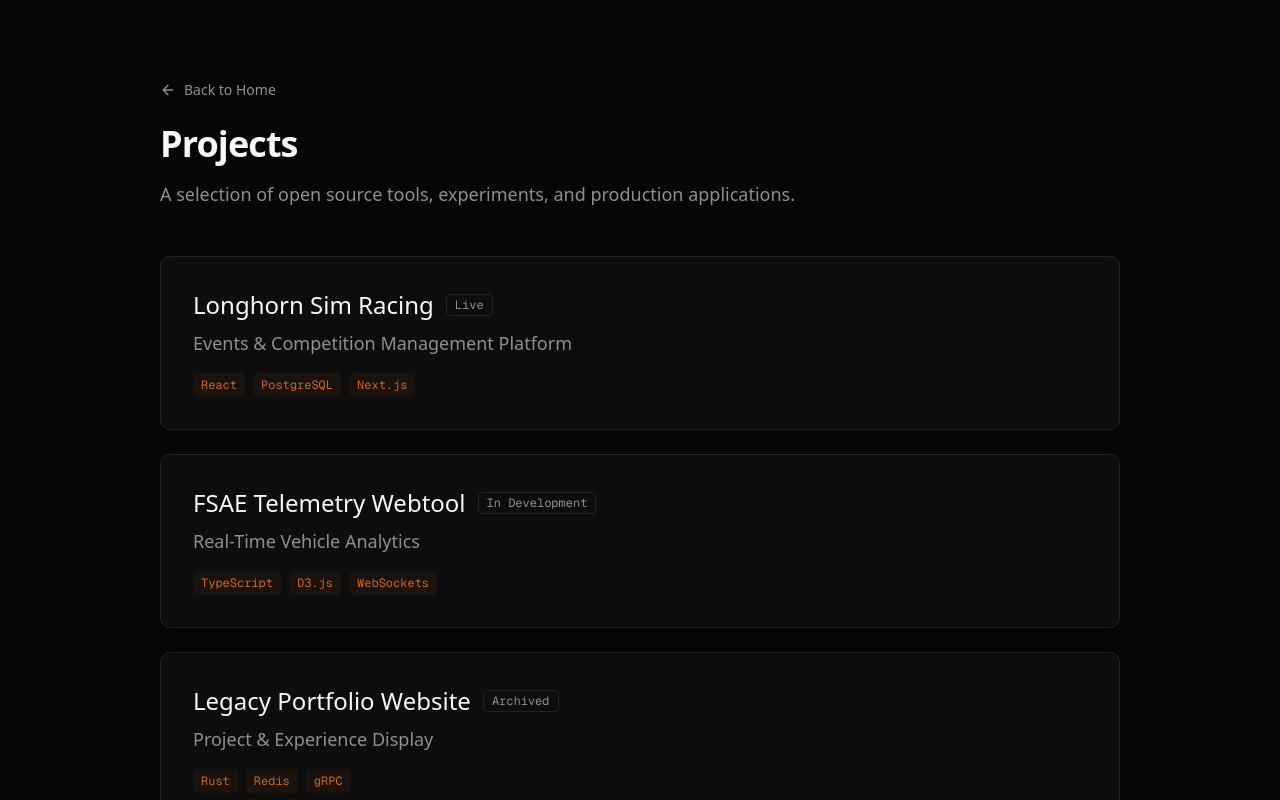
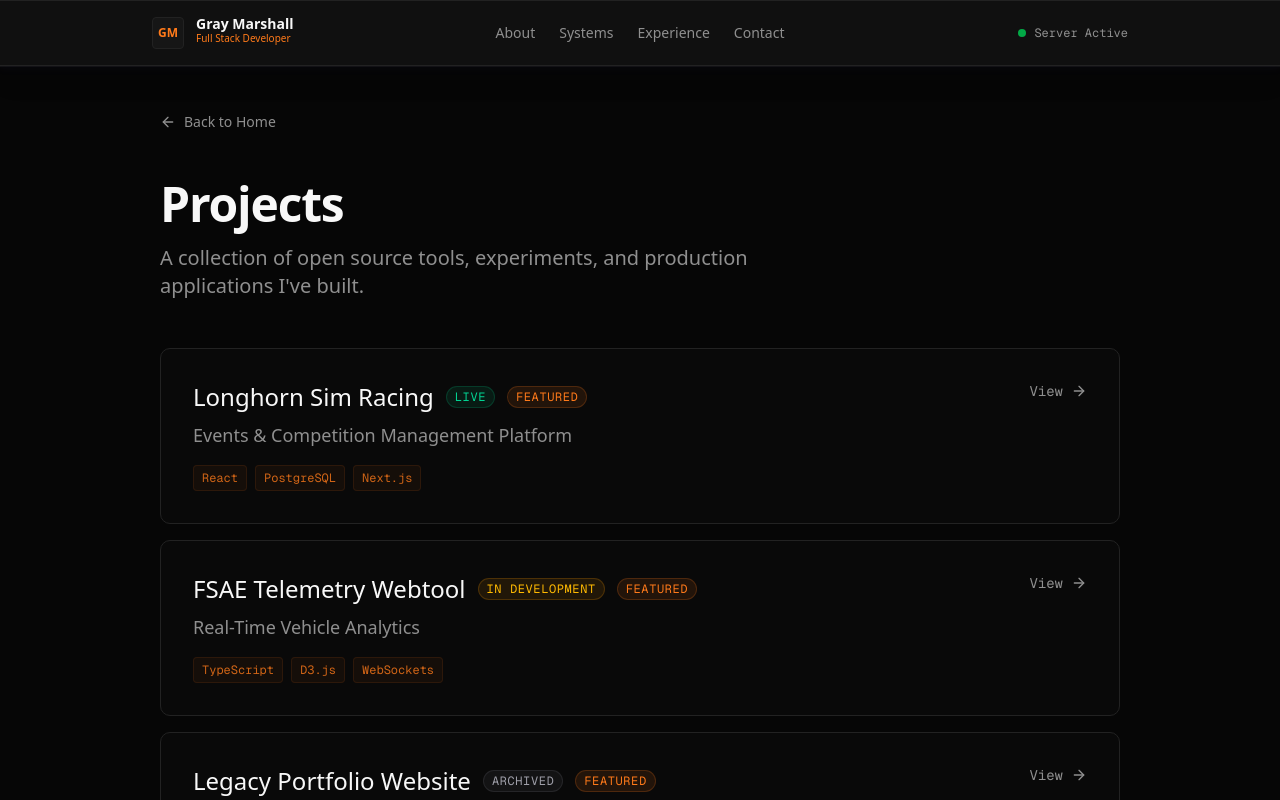
Before and after one commit to GrayM8/dev-site, a Next.js app: page /projects in a window 1280 px wide. Shown: the top 800 px of the page. Built offline with nearby package versions, Linux system fonts and the light colour scheme.

Commit message:
Overhauled project pages

```diff
--- a/src/app/projects/[slug]/ProjectClient.tsx
+++ b/src/app/projects/[slug]/ProjectClient.tsx
@@ -2,147 +2,276 @@
 
 import React from "react";
 import { Container } from "@/components/layout/Container";
-import { Section } from "@/components/layout/Section";
+import { Footer } from "@/components/sections/Footer";
+import { Project, projects } from "@/content/projects";
+import { SystemCard } from "@/components/sections/Systems";
+import Link from "next/link";
+import { ArrowLeft, ArrowRight, Github, ExternalLink } from "lucide-react";
+import { motion, useScroll } from "framer-motion";
 import { TerminalHero } from "@/components/terminal/TerminalHero";
-import { Footer } from "@/components/sections/Footer";
-import { SystemCard } from "@/components/sections/Systems";
-import { Project } from "@/content/projects";
-import Link from "next/link";
-import { ArrowLeft, Github, Globe } from "lucide-react";
-import { useScroll } from "framer-motion";
+
+function StatusBadge({ status }: { status: Project["status"] }) {
+  const colors = {
+    Live: "bg-emerald-500/10 text-emerald-400 border-emerald-500/20",
+    "In Development": "bg-amber-500/10 text-amber-400 border-amber-500/20",
+    Archived: "bg-zinc-500/10 text-zinc-400 border-zinc-500/20",
+  };
+
+  return (
+    <span
+      className={`px-3 py-1 text-xs font-mono uppercase tracking-wider rounded-full border ${colors[status]}`}
+    >
+      {status}
+    </span>
+  );
+}
+
+function RelatedProjectCard({ project }: { project: Project }) {
+  return (
+    <Link
+      href={`/projects/${project.slug}`}
+      className="group block p-6 rounded-lg bg-card/50 border border-border hover:border-accent/50 transition-all duration-300"
+    >
+      <div className="flex items-start justify-between gap-4">
+        <div className="flex-1 min-w-0">
+          <h4 className="text-lg font-medium text-foreground group-hover:text-accent transition-colors truncate">
+            {project.title}
+          </h4>
+          <p className="text-sm text-muted-foreground mt-1 line-clamp-2">
+            {project.tagline}
+          </p>
+        </div>
+        <ArrowRight className="w-4 h-4 text-muted-foreground group-hover:text-accent group-hover:translate-x-1 transition-all shrink-0 mt-1" />
+      </div>
+    </Link>
+  );
+}
 
 export function ProjectClient({ project }: { project: Project }) {
   const { scrollY } = useScroll();
 
+  // Get related projects (other projects, excluding current)
+  const relatedProjects = projects
+    .filter((p) => p.slug !== project.slug)
+    .slice(0, 2);
+
   return (
-    <main className="min-h-screen bg-background text-foreground">
-      {/* Header Layer */}
+    <main className="min-h-screen bg-background text-foreground overflow-x-hidden">
+      {/* Fixed Header */}
       <div className="fixed top-0 left-0 right-0 z-50 pointer-events-none">
         <div className="pointer-events-auto">
           <TerminalHero scrollY={scrollY} alwaysHeader={true} />
         </div>
       </div>
 
-      <Container className="pt-32 pb-12 md:pb-20">
+      {/* Content */}
+      <div className="relative z-10">
+        <Container className="pt-28 pb-16">
+          {/* Back Link */}
+          <motion.div
+            initial={{ opacity: 0, x: -20 }}
+            animate={{ opacity: 1, x: 0 }}
+            transition={{ duration: 0.4 }}
+          >
             <Link
-          href="/"
-          className="inline-flex items-center text-sm text-muted-foreground hover:text-accent transition-colors mb-8 group"
+              href="/projects"
+              className="inline-flex items-center text-sm text-muted-foreground hover:text-accent transition-colors mb-12 group"
             >
               <ArrowLeft className="mr-2 w-4 h-4 transition-transform group-hover:-translate-x-1" />
-          Back to Home
+              All Projects
             </Link>
+          </motion.div>
 
-        <Section className="py-0 md:py-0 space-y-12">
-          {/* Header with Title and Angled Screen */}
-          <header className="border-b border-border pb-12">
-            <div className="flex flex-col md:flex-row items-center md:items-start justify-between gap-12">
-              <div className="flex-1 space-y-6">
-                <div>
-                  <h1 className="text-4xl md:text-6xl font-bold tracking-tight mb-4">
+          {/* Hero Section */}
+          <motion.header
+            className="mb-16"
+            initial={{ opacity: 0, y: 20 }}
+            animate={{ opacity: 1, y: 0 }}
+            transition={{ duration: 0.5, delay: 0.1 }}
+          >
+            <div className="flex flex-col lg:flex-row lg:items-center lg:justify-between gap-8 lg:gap-12">
+              {/* Left - Title & Info */}
+              <div className="flex-1">
+                <div className="flex flex-wrap items-center gap-3 mb-4">
+                  <StatusBadge status={project.status} />
+                </div>
+
+                <h1 className="text-4xl md:text-5xl lg:text-6xl font-bold tracking-tight mb-4">
                   {project.title}
                 </h1>
-                  <p className="text-xl text-muted-foreground max-w-2xl">
+
+                <p className="text-xl md:text-2xl text-muted-foreground max-w-2xl">
                   {project.tagline}
                 </p>
-                </div>
 
-                <div className="flex gap-3">
+                {/* Action Buttons */}
+                {(project.repo || project.link) && (
+                  <div className="flex flex-wrap gap-3 mt-8">
+                    {project.link && (
+                      <a
+                        href={project.link}
+                        target="_blank"
+                        rel="noopener noreferrer"
+                        className="inline-flex items-center px-5 py-2.5 rounded-lg bg-accent text-accent-foreground font-medium hover:bg-accent/90 transition-colors"
+                      >
+                        <ExternalLink className="w-4 h-4 mr-2" />
+                        View Live
+                      </a>
+                    )}
                     {project.repo && (
                       <a
                         href={project.repo}
                         target="_blank"
                         rel="noopener noreferrer"
-                      className="flex items-center px-4 py-2 rounded-md bg-card border border-border hover:border-accent hover:text-accent transition-colors text-sm font-medium"
+                        className="inline-flex items-center px-5 py-2.5 rounded-lg bg-card border border-border text-foreground font-medium hover:border-accent/50 hover:text-accent transition-colors"
                       >
                         <Github className="w-4 h-4 mr-2" />
-                      Code
+                        Source Code
                       </a>
                     )}
+                  </div>
+                )}
+              </div>
+
+              {/* Right - Screen Tile */}
+              <SystemCard
+                title={project.title}
+                isEven={false}
+                className="w-full lg:w-[420px] aspect-video shrink-0"
+              />
+            </div>
+          </motion.header>
+
+          {/* Main Content Grid */}
+          <div className="grid grid-cols-1 lg:grid-cols-3 gap-12 lg:gap-16">
+            {/* Left Column - Description */}
+            <motion.div
+              className="lg:col-span-2 space-y-8"
+              initial={{ opacity: 0, y: 20 }}
+              animate={{ opacity: 1, y: 0 }}
+              transition={{ duration: 0.5, delay: 0.2 }}
+            >
+              <section>
+                <h2 className="text-sm font-mono uppercase tracking-widest text-muted-foreground mb-6">
+                  Overview
+                </h2>
+                <div className="space-y-4">
+                  {project.description.map((paragraph, i) => (
+                    <p
+                      key={i}
+                      className="text-lg text-foreground/80 leading-relaxed"
+                    >
+                      {paragraph}
+                    </p>
+                  ))}
+                </div>
+              </section>
+
+              {/* Placeholder for future content */}
+              <section className="p-6 rounded-lg bg-card/30 border border-border/50 relative overflow-hidden">
+                <div className="absolute top-0 left-0 w-1 h-full bg-accent/50" />
+                <p className="text-sm text-muted-foreground italic pl-4">
+                  Detailed technical documentation, architecture diagrams, and
+                  implementation notes for this project are being prepared.
+                </p>
+              </section>
+            </motion.div>
+
+            {/* Right Column - Metadata */}
+            <motion.aside
+              className="space-y-6"
+              initial={{ opacity: 0, y: 20 }}
+              animate={{ opacity: 1, y: 0 }}
+              transition={{ duration: 0.5, delay: 0.3 }}
+            >
+              {/* Tech Stack */}
+              <div className="p-6 rounded-lg bg-card/50 border border-border">
+                <h3 className="text-sm font-mono uppercase tracking-widest text-muted-foreground mb-4">
+                  Tech Stack
+                </h3>
+                <div className="flex flex-wrap gap-2">
+                  {project.tech.map((tech) => (
+                    <span
+                      key={tech}
+                      className="px-3 py-1.5 text-sm font-mono bg-accent/5 text-accent border border-accent/20 rounded-md"
+                    >
+                      {tech}
+                    </span>
+                  ))}
+                </div>
+              </div>
+
+              {/* Quick Links */}
+              <div className="p-6 rounded-lg bg-card/50 border border-border">
+                <h3 className="text-sm font-mono uppercase tracking-widest text-muted-foreground mb-4">
+                  Links
+                </h3>
+                <div className="space-y-3">
                   {project.link && (
                     <a
                       href={project.link}
                       target="_blank"
                       rel="noopener noreferrer"
-                      className="flex items-center px-4 py-2 rounded-md bg-foreground text-background hover:bg-accent hover:text-accent-foreground transition-colors text-sm font-medium"
+                      className="flex items-center text-sm text-foreground hover:text-accent transition-colors group"
                     >
-                      <Globe className="w-4 h-4 mr-2" />
-                      Live Demo
+                      <ExternalLink className="w-4 h-4 mr-3 text-muted-foreground group-hover:text-accent" />
+                      Live Application
                     </a>
                   )}
+                  {project.repo && (
+                    <a
+                      href={project.repo}
+                      target="_blank"
+                      rel="noopener noreferrer"
+                      className="flex items-center text-sm text-foreground hover:text-accent transition-colors group"
+                    >
+                      <Github className="w-4 h-4 mr-3 text-muted-foreground group-hover:text-accent" />
+                      GitHub Repository
+                    </a>
+                  )}
+                  {!project.link && !project.repo && (
+                    <p className="text-sm text-muted-foreground italic">
+                      No external links available
+                    </p>
+                  )}
+                </div>
+              </div>
+            </motion.aside>
           </div>
 
-                <div className="flex flex-wrap gap-4 pt-4">
-                  <div className="flex items-center gap-2 text-sm text-muted-foreground">
-                    <span className="font-mono text-xs uppercase tracking-wider">Status:</span>
-                    <span className="px-2 py-0.5 rounded-full bg-muted text-foreground text-xs font-medium">
-                      {project.status}
-                    </span>
+          {/* Related Projects */}
+          {relatedProjects.length > 0 && (
+            <motion.section
+              className="mt-24 pt-12 border-t border-border"
+              initial={{ opacity: 0, y: 20 }}
+              animate={{ opacity: 1, y: 0 }}
+              transition={{ duration: 0.5, delay: 0.4 }}
+            >
+              <div className="flex items-center justify-between mb-8">
+                <h2 className="text-sm font-mono uppercase tracking-widest text-muted-foreground">
+                  Other Projects
+                </h2>
+                <Link
+                  href="/projects"
+                  className="text-sm text-muted-foreground hover:text-accent transition-colors"
+                >
+                  View all
+                </Link>
               </div>
-                  <div className="w-px h-4 bg-border self-center hidden md:block" />
-                  <div className="flex items-center gap-2 text-sm text-muted-foreground">
-                    <span className="font-mono text-xs uppercase tracking-wider">Tech:</span>
-                    <div className="flex gap-2">
-                      {project.tech.map(t => (
-                        <span key={t} className="text-foreground">{t}</span>
+              <div className="grid grid-cols-1 md:grid-cols-2 gap-4">
+                {relatedProjects.map((relatedProject) => (
+                  <RelatedProjectCard
+                    key={relatedProject.slug}
+                    project={relatedProject}
+                  />
                 ))}
               </div>
+            </motion.section>
+          )}
+        </Container>
+
+        <Footer />
       </div>
-                </div>
-              </div>
-
-              {/* Angled Tile (Facing Left - corresponds to isEven=true logic) */}
-              <div className="w-full md:w-1/2 max-w-md">
-                <SystemCard title={project.title} isEven={true} />
-              </div>
-            </div>
-          </header>
-
-          {/* Content */}
-          <div className="grid grid-cols-1 md:grid-cols-[2fr_1fr] gap-12 pb-24">
-            <div className="prose prose-invert prose-lg max-w-none">
-              <h3 className="text-2xl font-semibold mb-4 text-foreground">Overview</h3>
-              <div className="space-y-4">
-                {project.description.map((p, i) => (
-                  <p key={i} className="text-muted-foreground leading-relaxed">
-                    {p}
-                  </p>
-                ))}
-              </div>
-
-              <div className="my-12 p-8 bg-muted/20 rounded-lg border border-white/5 relative overflow-hidden group">
-                <div className="absolute top-0 left-0 w-1 h-full bg-accent opacity-50" />
-                <p className="text-sm font-mono text-muted-foreground/80 italic relative z-10">
-                  Detailed technical case study, system architecture diagrams, and
-                  performance benchmarks for {project.title} are currently being
-                  compiled for the next iteration of this portfolio.
-                </p>
-              </div>
-            </div>
-
-            {/* Sidebar / Metadata */}
-            <div className="space-y-8">
-              <div className="p-6 rounded-lg bg-card border border-border">
-                <h4 className="text-sm font-mono uppercase text-muted-foreground mb-4 tracking-widest">Core Capabilities</h4>
-                <ul className="space-y-3 text-sm">
-                  <li className="flex items-start">
-                    <span className="text-accent mr-2 mt-1 shrink-0">➜</span>
-                    <span>High-performance system architecture</span>
-                  </li>
-                  <li className="flex items-start">
-                    <span className="text-accent mr-2 mt-1 shrink-0">➜</span>
-                    <span>Scalable data pipelines and state management</span>
-                  </li>
-                  <li className="flex items-start">
-                    <span className="text-accent mr-2 mt-1 shrink-0">➜</span>
-                    <span>End-to-end integration and testing</span>
-                  </li>
-                </ul>
-              </div>
-            </div>
-          </div>
-        </Section>
-      </Container>
-      <Footer />
     </main>
   );
 }
--- a/src/app/projects/page.tsx
+++ b/src/app/projects/page.tsx
@@ -1,73 +1,141 @@
+"use client";
+
 import React from "react";
 import { Container } from "@/components/layout/Container";
-import { Section } from "@/components/layout/Section";
-import { projects } from "@/content/projects";
+import { projects, Project } from "@/content/projects";
+import { Footer } from "@/components/sections/Footer";
 import Link from "next/link";
-import { ArrowLeft } from "lucide-react";
+import { ArrowLeft, ArrowRight } from "lucide-react";
+import { motion, useScroll } from "framer-motion";
+import { TerminalHero } from "@/components/terminal/TerminalHero";
 
-export const metadata = {
-  title: "Projects | Dev Portfolio",
-  description: "A collection of my work.",
+function StatusBadge({ status }: { status: Project["status"] }) {
+  const colors = {
+    Live: "bg-emerald-500/10 text-emerald-400 border-emerald-500/20",
+    "In Development": "bg-amber-500/10 text-amber-400 border-amber-500/20",
+    Archived: "bg-zinc-500/10 text-zinc-400 border-zinc-500/20",
   };
 
-export default function ProjectsPage() {
   return (
-    <main className="min-h-screen bg-background text-foreground py-12 md:py-20">
-      <Container>
-        <div className="mb-12">
+    <span
+      className={`px-2 py-0.5 text-xs font-mono uppercase tracking-wider rounded-full border ${colors[status]}`}
+    >
+      {status}
+    </span>
+  );
+}
+
+function ProjectCard({
+  project,
+  index,
+}: {
+  project: Project;
+  index: number;
+}) {
+  return (
+    <motion.div
+      initial={{ opacity: 0, y: 20 }}
+      animate={{ opacity: 1, y: 0 }}
+      transition={{ duration: 0.4, delay: index * 0.1 }}
+    >
       <Link
-            href="/"
-            className="inline-flex items-center text-sm text-muted-foreground hover:text-accent transition-colors mb-6 group"
-          >
-            <ArrowLeft className="mr-2 w-4 h-4 transition-transform group-hover:-translate-x-1" />
-            Back to Home
-          </Link>
-          <h1 className="text-4xl font-bold tracking-tight">Projects</h1>
-          <p className="text-muted-foreground mt-4 text-lg">
-            A selection of open source tools, experiments, and production applications.
-          </p>
-        </div>
-
-        <Section className="py-0 md:py-0">
-          <div className="grid grid-cols-1 gap-6">
-            {projects.map((project, index) => (
-              <Link
-                key={project.slug}
         href={`/projects/${project.slug}`}
-                className="group block p-6 md:p-8 rounded-lg bg-card border border-border hover:border-accent/50 transition-all duration-300 animate-in fade-in slide-in-from-bottom-4 fill-mode-backwards"
-                style={{ animationDelay: `${index * 100}ms` }}
+        className="group block p-6 md:p-8 rounded-lg bg-card/50 border border-border hover:border-accent/50 transition-all duration-300"
       >
         <div className="flex flex-col md:flex-row md:items-start md:justify-between gap-4">
           <div className="flex-1">
-                    <div className="flex items-center gap-3 mb-2">
-                      <h2 className="text-2xl font-medium group-hover:text-accent transition-colors">
+            <div className="flex flex-wrap items-center gap-3 mb-2">
+              <h2 className="text-xl md:text-2xl font-medium text-foreground group-hover:text-accent transition-colors">
                 {project.title}
               </h2>
-                      <span className="text-xs font-mono px-2 py-0.5 rounded border border-border text-muted-foreground">
-                        {project.status}
+              <StatusBadge status={project.status} />
+              {project.featured && (
+                <span className="px-2 py-0.5 text-xs font-mono uppercase tracking-wider rounded-full border bg-accent/10 text-accent border-accent/20">
+                  Featured
                 </span>
+              )}
             </div>
             <p className="text-lg text-muted-foreground mb-4 max-w-2xl">
               {project.tagline}
             </p>
-                    <div className="flex flex-wrap gap-2 mt-4">
+            <div className="flex flex-wrap gap-2">
               {project.tech.map((t) => (
-                        <span key={t} className="text-xs font-mono text-accent/80 bg-accent/5 px-2 py-1 rounded">
+                <span
+                  key={t}
+                  className="text-xs font-mono text-accent/80 bg-accent/5 px-2 py-1 rounded border border-accent/10"
+                >
                   {t}
                 </span>
               ))}
             </div>
           </div>
 
-                  <div className="md:text-right text-sm text-muted-foreground font-mono mt-4 md:mt-0 opacity-0 group-hover:opacity-100 transition-opacity">
-                    View Project ➜
+          <div className="flex items-center text-sm text-muted-foreground font-mono md:mt-0 group-hover:text-accent transition-colors">
+            <span className="hidden md:inline mr-2">View</span>
+            <ArrowRight className="w-4 h-4 group-hover:translate-x-1 transition-transform" />
           </div>
         </div>
       </Link>
+    </motion.div>
+  );
+}
+
+export default function ProjectsPage() {
+  const { scrollY } = useScroll();
+
+  return (
+    <main className="min-h-screen bg-background text-foreground overflow-x-hidden">
+      {/* Fixed Header */}
+      <div className="fixed top-0 left-0 right-0 z-50 pointer-events-none">
+        <div className="pointer-events-auto">
+          <TerminalHero scrollY={scrollY} alwaysHeader={true} />
+        </div>
+      </div>
+
+      {/* Content */}
+      <div className="relative z-10">
+        <Container className="pt-28 pb-16">
+          {/* Back Link */}
+          <motion.div
+            initial={{ opacity: 0, x: -20 }}
+            animate={{ opacity: 1, x: 0 }}
+            transition={{ duration: 0.4 }}
+          >
+            <Link
+              href="/"
+              className="inline-flex items-center text-sm text-muted-foreground hover:text-accent transition-colors mb-12 group"
+            >
+              <ArrowLeft className="mr-2 w-4 h-4 transition-transform group-hover:-translate-x-1" />
+              Back to Home
+            </Link>
+          </motion.div>
+
+          {/* Header */}
+          <motion.header
+            className="mb-12"
+            initial={{ opacity: 0, y: 20 }}
+            animate={{ opacity: 1, y: 0 }}
+            transition={{ duration: 0.5, delay: 0.1 }}
+          >
+            <h1 className="text-4xl md:text-5xl font-bold tracking-tight mb-4">
+              Projects
+            </h1>
+            <p className="text-xl text-muted-foreground max-w-2xl">
+              A collection of open source tools, experiments, and production
+              applications I&apos;ve built.
+            </p>
+          </motion.header>
+
+          {/* Projects Grid */}
+          <div className="space-y-4">
+            {projects.map((project, index) => (
+              <ProjectCard key={project.slug} project={project} index={index} />
             ))}
           </div>
-        </Section>
         </Container>
+
+        <Footer />
+      </div>
     </main>
   );
 }
--- a/src/content/projects.ts
+++ b/src/content/projects.ts
@@ -5,6 +5,7 @@ export interface Project {
   description: string[];
   tech: string[];
   status: "Live" | "In Development" | "Archived";
+  featured?: boolean;
   repo?: string;
   link?: string;
 }
@@ -20,7 +21,8 @@ export const projects: Project[] = [
       "Reduced administrative workload by 80%."
     ],
     tech: ["React", "PostgreSQL", "Next.js"],
-    status: "Live"
+    status: "Live",
+    featured: true
   },
   {
     title: "FSAE Telemetry Webtool",
@@ -32,7 +34,8 @@ export const projects: Project[] = [
       "Used by engineering teams for track-side analysis."
     ],
     tech: ["TypeScript", "D3.js", "WebSockets"],
-    status: "In Development"
+    status: "In Development",
+    featured: true
   },
   {
     title: "Legacy Portfolio Website",
@@ -44,7 +47,8 @@ export const projects: Project[] = [
       "Designed for drop-in integration with existing engines."
     ],
     tech: ["Rust", "Redis", "gRPC"],
-    status: "Archived"
+    status: "Archived",
+    featured: true
   },
   {
     title: "Portfolio Website",
@@ -56,6 +60,7 @@ export const projects: Project[] = [
       "Designed for drop-in integration with existing engines."
     ],
     tech: ["Rust", "Redis", "gRPC"],
-    status: "Archived"
+    status: "Archived",
+    featured: true
   },
 ];
```
Also changed, not shown: src/components/sections/Systems.tsx (+32 -11 lines), .claude/settings.local.json. Lines whose indentation alone changed are shown as unchanged.
